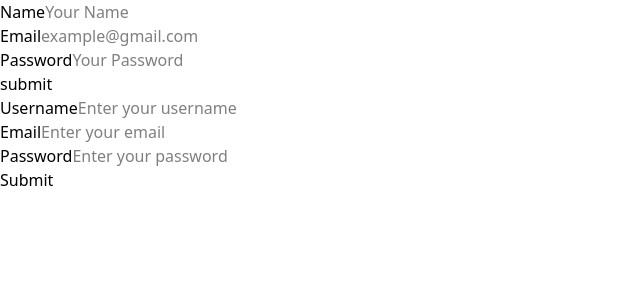
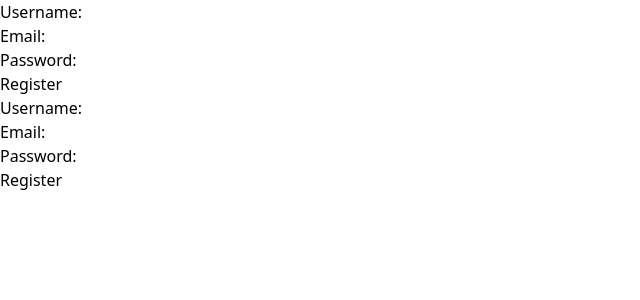
Before and after one commit to Demlew1/alx-fe-reactjs, a React (Vite) app in the folder form-handling-react/: page / in a window 1280 px wide. Shown: the top 300 px of the page, without its empty margins (0-640 px from the left). Built offline with nearby package versions, Linux system fonts and the light colour scheme.

Commit message:
finished working with the form

```diff
--- a/form-handling-react/src/Components/RegistrationForm.jsx
+++ b/form-handling-react/src/Components/RegistrationForm.jsx
@@ -1,78 +1,76 @@
 import { useState } from "react";
-function RegistrationForm() {
-  const [formValue, setFormValue] = useState({
-    name: "",
+
+const RegistrationForm = () => {
+  const [formData, setFormData] = useState({
+    username: "",
     email: "",
     password: "",
   });
-  const [error, setError] = useState({});
 
-  function validateForm() {
-    const newErrors = {};
-    if (!formValue.name) newErrors.name = "Name is required";
-    if (!formValue.email) newErrors.email = "Email is required";
-    if (!formValue.password) newErrors.password = "Password is required";
+  // Destructure state values
+  const { username, email, password } = formData;
+
+  const [errors, setErrors] = useState({});
+
+  const handleChange = (e) => {
+    setFormData({ ...formData, [e.target.name]: e.target.value });
+  };
+
+  const validate = () => {
+    let newErrors = {};
+    if (!username) newErrors.username = "Username is required";
+    if (!email) newErrors.email = "Email is required";
+    if (!password) newErrors.password = "Password is required";
     return newErrors;
+  };
+
+  const handleSubmit = (e) => {
+    e.preventDefault();
+    const validationErrors = validate();
+    if (Object.keys(validationErrors).length > 0) {
+      setErrors(validationErrors);
+    } else {
+      console.log("Form submitted:", formData);
+      setFormData({ username: "", email: "", password: "" });
+      setErrors({});
     }
-  function handleChange(e) {
-    const { name, value } = e.target;
-    setFormValue({
-      ...formValue,
-      [name]: value,
-    });
-  }
-  function handleSubmit(e) {
-    const validationErrors = validateForm();
-    e.preventDefault();
-    if (Object.keys(validationErrors).length === 0) console.log(formValue);
-    setError(validationErrors);
-    setFormValue({
-      name: "",
-      email: "",
-      passWord: "",
-    });
-  }
+  };
 
   return (
-    <div>
     <form onSubmit={handleSubmit}>
       <div>
-          <label htmlFor="name">Name</label>
+        <label>Username:</label>
         <input
+          type="text"
+          name="username"
+          value={username} // ✅ Now uses value={username}
           onChange={handleChange}
-            value={formValue.name}
-            name="name"
-            type="text"
-            placeholder="Your Name"
         />
-          {error.name && <p>{error.name}</p>}
+        {errors.username && <span>{errors.username}</span>}
       </div>
       <div>
-          <label htmlFor="email">Email</label>
+        <label>Email:</label>
         <input
+          type="email"
+          name="email"
+          value={email} // ✅ Now uses value={email}
           onChange={handleChange}
-            value={formValue.email}
-            name="email"
-            type="text"
-            placeholder="example@gmail.com"
         />
-          {error.email && <p>{error.email}</p>}
+        {errors.email && <span>{errors.email}</span>}
       </div>
       <div>
-          <label htmlFor="password">Password</label>
+        <label>Password:</label>
         <input
+          type="password"
+          name="password"
+          value={password} // ✅ Now uses value={password}
           onChange={handleChange}
-            value={formValue.passWord}
-            name="password"
-            type="password"
-            placeholder="Your Password"
         />
-          {error.password && <p>{error.password}</p>}
+        {errors.password && <span>{errors.password}</span>}
       </div>
-        <button type="submit">submit</button>
+      <button type="submit">Register</button>
     </form>
-    </div>
   );
-}
+};
 
 export default RegistrationForm;
--- /dev/null
+++ b/form-handling-react/src/Components/formikForm.js
@@ -0,0 +1,50 @@
+import { Formik, Form, Field, ErrorMessage } from "formik";
+import * as Yup from "yup";
+import React from "react"; // Required since React is used indirectly
+
+const validationSchema = Yup.object({
+  username: Yup.string().required("Username is required"),
+  email: Yup.string().email("Invalid email format").required("Email is required"),
+  password: Yup.string().min(6, "Password must be at least 6 characters").required("Password is required"),
+});
+
+function FormikForm() {
+  return React.createElement(
+    Formik,
+    {
+      initialValues: { username: "", email: "", password: "" },
+      validationSchema: validationSchema,
+      onSubmit: (values, { resetForm }) => {
+        console.log("Form submitted:", values);
+        resetForm();
+      },
+    },
+    ({ isSubmitting }) =>
+      React.createElement(
+        Form,
+        null,
+        React.createElement("div", null,
+          React.createElement("label", null, "Username:"),
+          React.createElement(Field, { type: "text", name: "username" }),
+          React.createElement(ErrorMessage, { name: "username", component: "span" })
+        ),
+        React.createElement("div", null,
+          React.createElement("label", null, "Email:"),
+          React.createElement(Field, { type: "email", name: "email" }),
+          React.createElement(ErrorMessage, { name: "email", component: "span" })
+        ),
+        React.createElement("div", null,
+          React.createElement("label", null, "Password:"),
+          React.createElement(Field, { type: "password", name: "password" }),
+          React.createElement(ErrorMessage, { name: "password", component: "span" })
+        ),
+        React.createElement(
+          "button",
+          { type: "submit", disabled: isSubmitting },
+          "Register"
+        )
+      )
+  );
+}
+
+export default FormikForm;
--- a/form-handling-react/src/Components/formikForm.jsx
+++ /dev/null
@@ -1,75 +0,0 @@
-import React from "react";
-import { Formik, Form, Field, ErrorMessage } from "formik";
-import * as Yup from "yup";
-
-const validationSchema = Yup.object({
-  username: Yup.string().required("Username is required"),
-  email: Yup.string().email("Invalid email").required("Email is required"),
-  password: Yup.string()
-    .required("Password is required")
-    .min(6, "Password must be at least 6 characters"),
-});
-
-const initialValues = {
-  username: "",
-  email: "",
-  password: "",
-};
-
-const FormikForm = () => {
-  const handleSubmit = (values, { setSubmitting }) => {
-    console.log("Form submitted:", values);
-    setSubmitting(false);
-  };
-
-  return (
-    <Formik
-      initialValues={initialValues}
-      validationSchema={validationSchema}
-      onSubmit={handleSubmit}
-    >
-      {({ isSubmitting }) => (
-        <Form>
-          <div>
-            <label htmlFor="username">Username</label>
-            <Field
-              type="text"
-              id="username"
-              name="username"
-              placeholder="Enter your username"
-            />
-            <ErrorMessage name="username" component="div" className="error" />
-          </div>
-
-          <div>
-            <label htmlFor="email">Email</label>
-            <Field
-              type="email"
-              id="email"
-              name="email"
-              placeholder="Enter your email"
-            />
-            <ErrorMessage name="email" component="div" className="error" />
-          </div>
-
-          <div>
-            <label htmlFor="password">Password</label>
-            <Field
-              type="password"
-              id="password"
-              name="password"
-              placeholder="Enter your password"
-            />
-            <ErrorMessage name="password" component="div" className="error" />
-          </div>
-
-          <button type="submit" disabled={isSubmitting}>
-            Submit
-          </button>
-        </Form>
-      )}
-    </Formik>
-  );
-};
-
-export default FormikForm;
```
Lines whose indentation alone changed are shown as unchanged.
